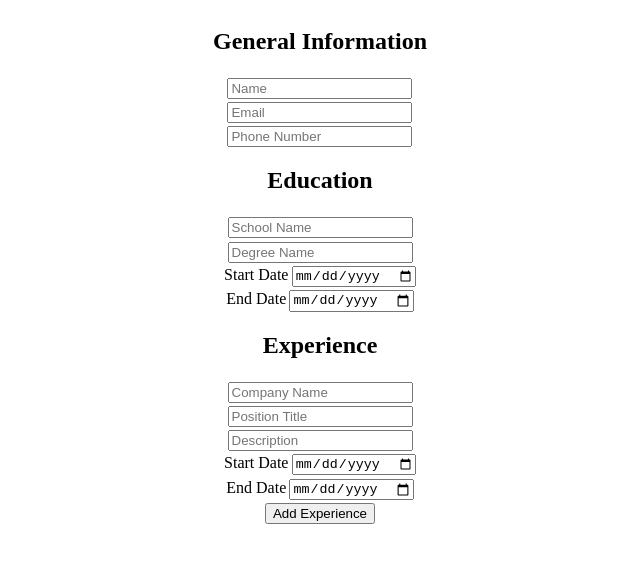
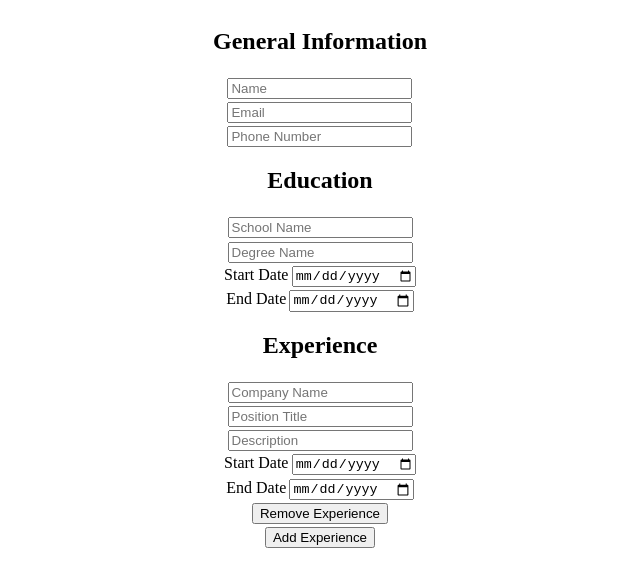
Before and after one commit to Noah-Gullo/cv-application, a React (Vite) app: page / in a window 1280 px wide. Shown: the top 586 px of the page, without its empty margins (320-960 px from the left). Built offline with nearby package versions, Linux system fonts and the light colour scheme.

Commit message:
feat: add remove experiences

```diff
--- a/src/components/Experience.jsx
+++ b/src/components/Experience.jsx
@@ -1,25 +1,37 @@
-import { useState } from "react";
+import { useState, useId } from "react";
 import ExperienceField from "./ExperienceField";
 
 
 function Experience(){
   const [experiences, setExperiences] = useState([{id: crypto.randomUUID()}]);
 
-  function handleClick(){
+  function addExperience(){
     setExperiences([
       ...experiences,
       {id: crypto.randomUUID()}
     ]);
   }
+
+  function removeExperience(targetID){
+    setExperiences(
+      experiences => experiences.filter(experience => experience.id !== targetID)
+    );
+  }
+
   return (
     <section id="Experience">
       <h1>Experience</h1>
       {experiences.map((experience) => (
-        <ExperienceField key={experience.id}></ExperienceField>
+        <div className="experience" id={experience.id}>
+          <ExperienceField key={experience.id}></ExperienceField>
+          <button onClick={() => {
+            removeExperience(experience.id);
+          }}>Remove Experience</button>
+        </div>
       ))}
 
       <button onClick={() => {
-        handleClick();
+        addExperience();
       }}>Add Experience </button>
     </section>
   );
--- a/src/styles/App.css
+++ b/src/styles/App.css
@@ -1,4 +1,5 @@
-section{
+section,
+.experience{
     display: flex;
     justify-self: center;
     align-items: center;
```
